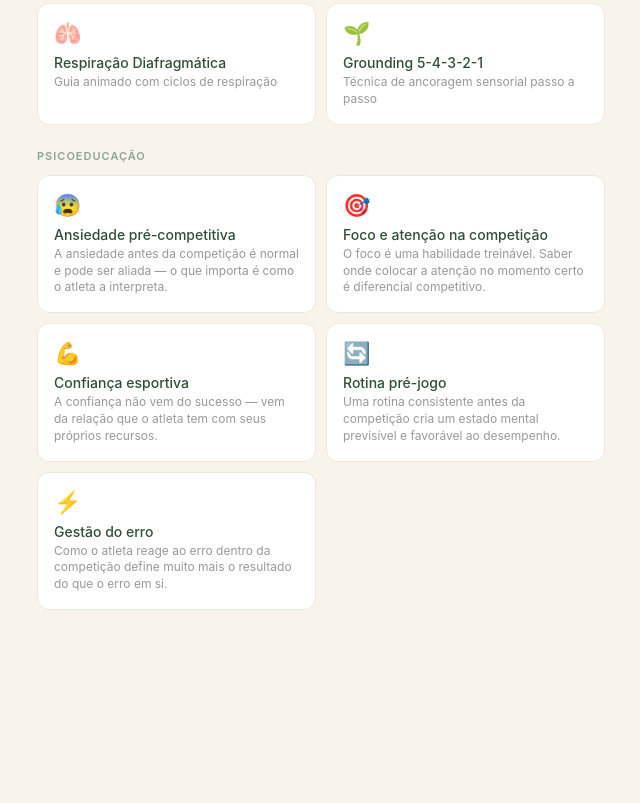
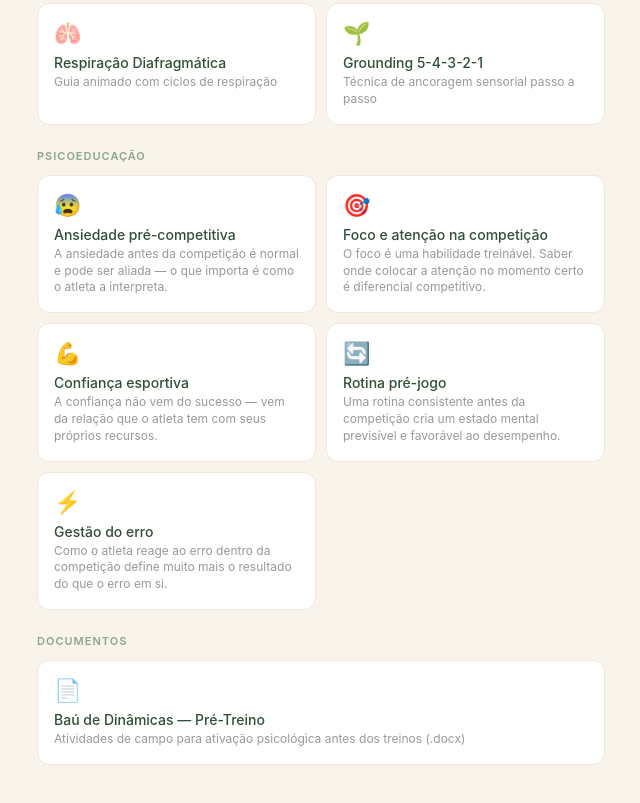
Before and after one commit to erycaabastos-creator/bau-ferramentas, a plain HTML site: page index.html in a window 1280 px wide. Shown: the part 703-1506 px from the top of the page, without its empty margins (319-959 px from the left). Before the commit the page ends 1353 px from the top, so only its background shows below. Drawn offline with Linux system fonts and the light colour scheme.

Commit message:
Add files via upload

```diff
--- a/index.html
+++ b/index.html
@@ -119,6 +119,7 @@ body{font-family:-apple-system,BlinkMacSystemFont,"Segoe UI",sans-serif;backgrou
 /* ===================== BAÚ ORIGINAL ===================== */
 const CHECKIN_URL="https://erycaabastos-creator.github.io/checkin---prejogo/";
 const ACSI_URL="https://erycaabastos-creator.github.io/acsi-28/";
+const DINAMICAS_URL="https://erycaabastos-creator.github.io/bau-ferramentas/Bau_de_Dinamicas_Pre_Treino.docx";
 let view="home";
 let respAtivo=false,respFase=0,respContador=0,respCiclo=0,respTimer=null;
 let groundStep=0,groundRespostas=["","","","",""];
@@ -202,6 +203,15 @@ function htmlHome(){
           <div class="ctitle">${p.titulo}</div>
           <div class="cdesc">${p.resumo}</div>
         </div>`).join("")}
+    </div>
+
+    <p class="section-label">Documentos</p>
+    <div class="grid" style="grid-template-columns:1fr">
+      <a class="card" href="${DINAMICAS_URL}" target="_blank" style="display:block;text-decoration:none">
+        <div class="icon">📄</div>
+        <div class="ctitle">Baú de Dinâmicas — Pré-Treino</div>
+        <div class="cdesc">Atividades de campo para ativação psicológica antes dos treinos (.docx)</div>
+      </a>
     </div>
   </div>`;
 }
```
